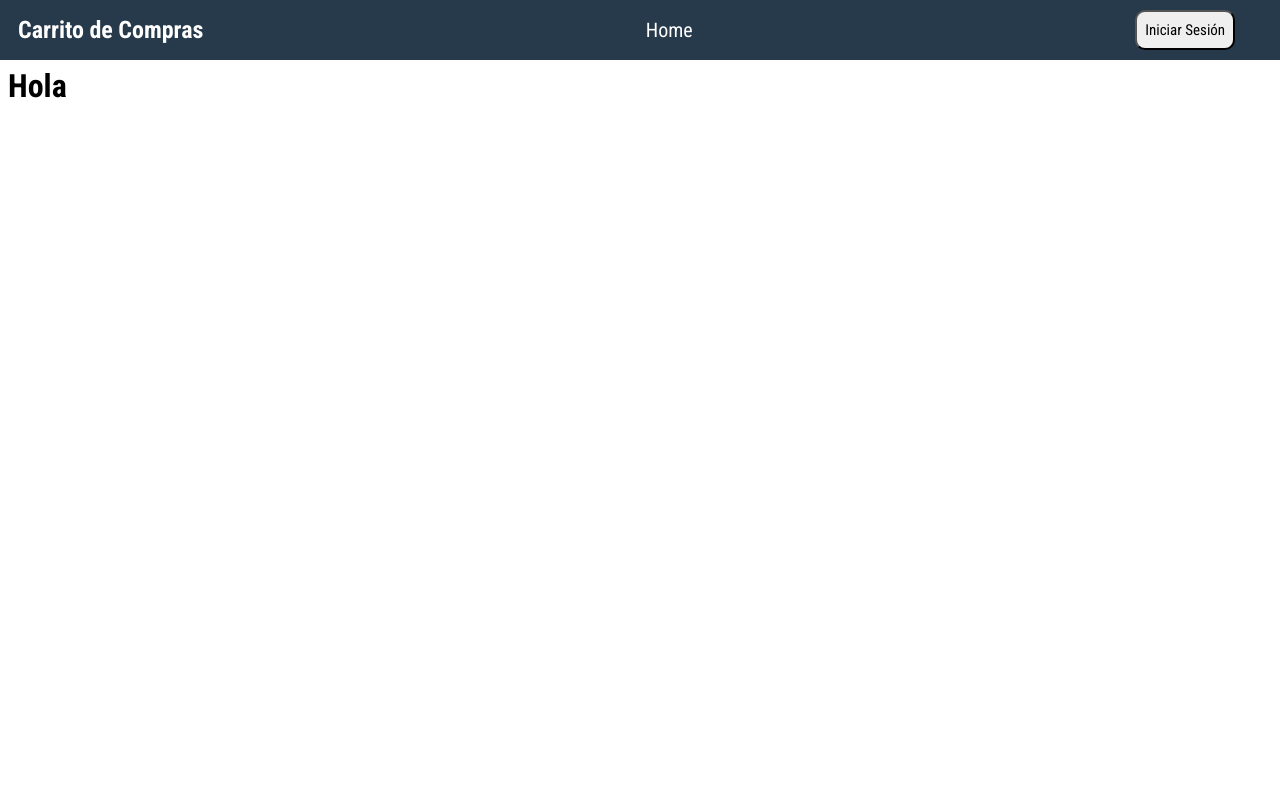
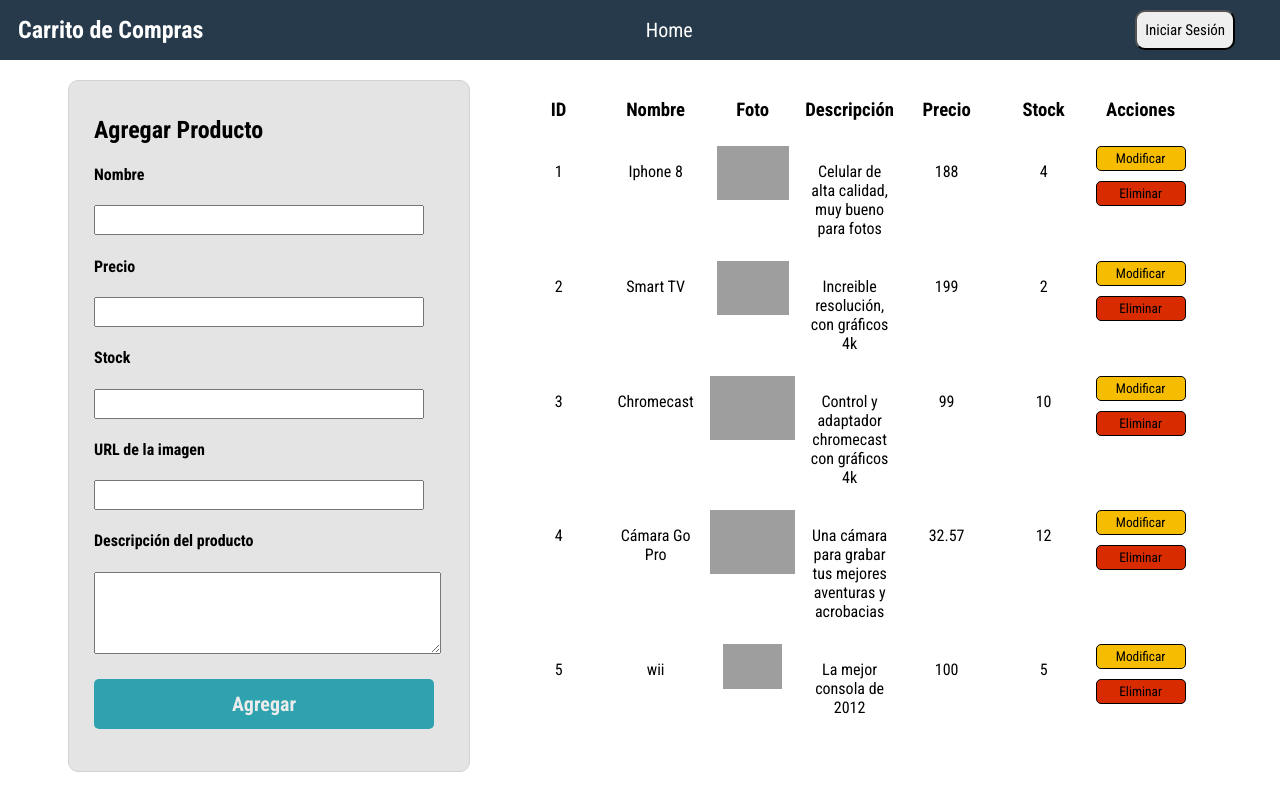
Before and after one commit to ELLOQUIUS/proyecto-uneweb, a PHP site: page /agregar_producto.php in a window 1280 px wide. Run offline with PHP 8.4, Linux system fonts and the light colour scheme; data comes from the database, SQL or seed files in the repository; grey boxes are pictures that could not be loaded.

Commit message:
Se crea el frontend de la pagina agregar producto

```diff
--- a/agregar_producto.php
+++ b/agregar_producto.php
@@ -2,5 +2,59 @@
     include "./navegacion.php";
     include "./heading.php";
 ?>
-<h1>Hola</h1>
-<h1>Hola</h1>
+<div class="tabla-modificar-agregar">
+    <div class="agregar_producto">
+        <form method="post" action="./agregar_producto_logica.php">
+            <div class="contenedor-agregar">
+                <h2>Agregar Producto</h2>
+                <div>
+                    <h4>Nombre</h4>
+                    <label for="nombre">
+                    <input class="medium-input" type="text" name="nombre" id="nombre"></label>
+                </div>
+                <div>
+                    <h4>Precio</h4>
+                    <label for="precio">
+                    <input class="medium-input" type="number" name="precio" id="precio"></label>
+                </div>
+                <div>
+                    <h4>Stock</h4>
+                    <label for="stock">
+                    <input class="medium-input" type="number" name="stock" id="stock"></label>
+                </div>
+                <div>
+                    <h4>URL de la imagen</h4>
+                    <label for="foto">
+                    <input class="medium-input" type="text" name="foto" id="foto"></label>
+                </div>
+                <div>
+                    <h4>Descripción del producto</h4>
+                    <label for="descripcion">
+                    <textarea class="large-input" id="descripcion" name="descripcion" rows="4" cols="50"></textarea>
+                </div>
+                <button class="boton boton-agregar boton-agregar-producto">Agregar</button>
+            </div>
+        </form>
+    </div>
+    <div class="tabla-productos">
+        <h3 class="center">ID</h3>
+        <h3 class="center">Nombre</h3>
+        <h3 class="center">Foto</h3>
+        <h3 class="center">Descripción</h3>
+        <h3 class="center">Precio</h3>
+        <h3 class="center">Stock</h3>
+        <h3 class="center">Acciones</h3>
+<?php
+        $sql = "SELECT * FROM producto;";
+        $result = mysqli_query($link, $sql);
+        while ($row = mysqli_fetch_assoc($result)){
+
+            include "./producto_tabla.php";
+?>          <div class="opciones">
+                <button class="boton-modificar">Modificar</button>
+                <button class="boton-eliminar">Eliminar</button>
+            </div>
+<?php   }
+?>
+    </div>
+</div>
--- a/css/styles.css
+++ b/css/styles.css
@@ -271,3 +271,81 @@
     column-gap: 7px;
     margin-bottom: 10px;
 }
+
+.tabla-modificar-agregar{
+    margin-top: 80px;
+    display: flex;
+    flex-direction: row;
+    justify-content: space-between;
+}
+
+.tabla-productos{
+    width: 60%;
+    max-width: 900px;
+    height: 100px;
+    display: grid;
+    grid-template-columns: 90px 90px 90px 90px 90px 90px 90px; /* Siete columnas de 100px cada una */
+    gap: 7px;
+}
+
+.center{
+    text-align: center;
+}
+
+.opciones{
+    display: flex;
+    flex-direction: column;
+    gap: 10px;
+}
+
+.boton-modificar:hover,.boton-eliminar:hover{
+    transform: scale(1.1);
+}
+
+.boton-modificar{
+    background-color: rgb(246, 188, 0);
+    border: 1px solid black;
+    transition: transform 0.3s ease;
+    border-radius: 5px;
+    height: 25px;
+}
+
+.boton-eliminar{
+    background-color: rgb(216, 43, 0);
+    border: 1px solid black;
+    transition: transform 0.3s ease;
+    border-radius: 5px;
+    height: 25px;
+}
+
+.contenedor-agregar{
+    background-color: #e4e4e4;
+    margin-left: 60px;
+    padding: 25px;
+    padding-top: 15px;
+    width: 350px;
+    height: 650px;
+    border: 1px solid rgb(210, 210, 210);
+    border-radius: 10px
+}
+
+.medium-input{
+    width: 330px;
+    height: 30px;
+    padding-left: 10px;
+}
+
+.large-input{
+    padding: 10px;
+}
+
+.boton-agregar-producto:hover{
+    transform: scale(1.1);
+}
+
+.boton-agregar-producto{
+    font-size: 20px;
+    width: 340px;
+    height: 50px;
+    margin-top: 25px;
+}
--- a/index.php
+++ b/index.php
@@ -16,9 +16,9 @@
         $sql = "SELECT * FROM producto;";
         $result = mysqli_query($link, $sql);
         while ($row = mysqli_fetch_assoc($result)){
-    ?>
-        <?php include "./producto.php"; ?>
-        <?php } ?>
+
+            include "./producto.php";
+        } ?>
     </div>
 </body>
 </html>
--- /dev/null
+++ b/producto_tabla.php
@@ -0,0 +1,7 @@
+
+<p class="center"><?= $row['idProducto']; ?></p>
+<p class="center"><?= $row['nombre']; ?></p>
+<img class="imagen-producto" src="<?= $row["foto"];?>" alt="<?= $row["nombre"];?>">
+<p class="center"><?= $row['descripcion']; ?></p>
+<p class="center"><?= $row['precio']; ?></p>
+<p class="center"><?= $row['stock']; ?></p>
```
Also changed, not shown: agregar_producto_logica.php (added).
